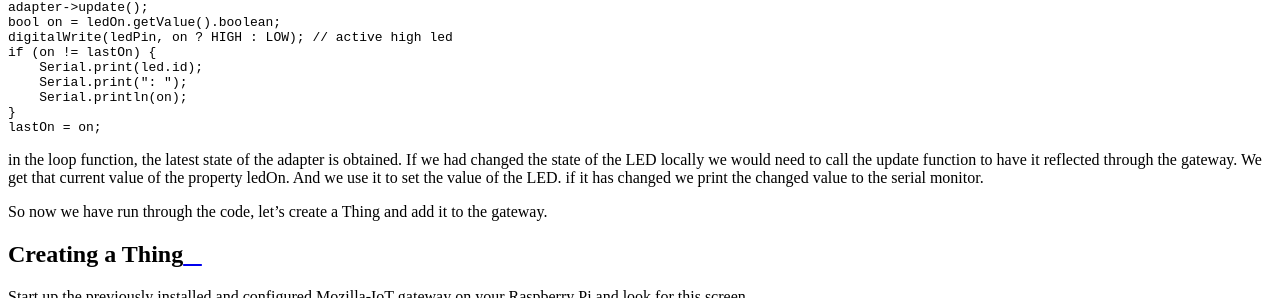
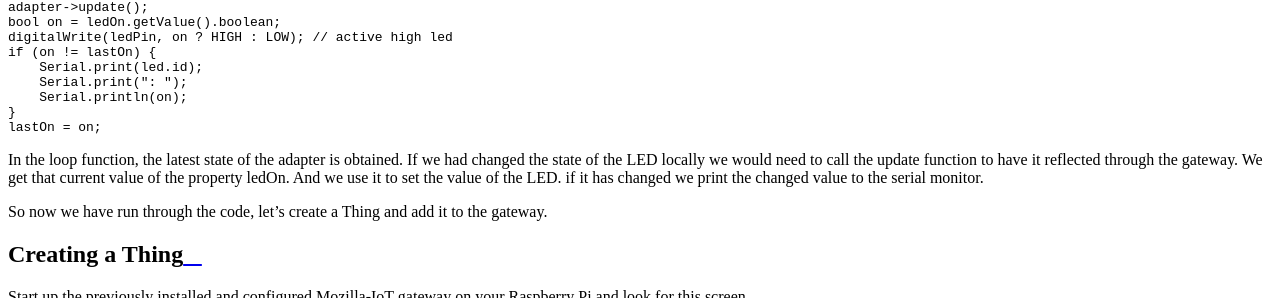
Before and after one commit to iot-bus/iot-bus.github.io, a Sphinx documentation site: the page built from docs/source/tutorials/iot-bus-mozilla-led.rst, in a window 1280 px wide and 900 px high, scrolled down 2858 px, cut to the strip 109-407 px from the top of the window. Built offline with Sphinx 7.4.7 and the Read the Docs theme 2.0.0, drawn with Linux system fonts in a browser that asks for light colours; some of the changed text lies outside the part shown.

Commit message:
minor edit

```diff
--- a/docs/source/tutorials/iot-bus-mozilla-led.rst
+++ b/docs/source/tutorials/iot-bus-mozilla-led.rst
@@ -29,7 +29,7 @@
 
 .. code-block:: c++
 
-    //TODO: Hardcode your wifi credentials here (and keep it private)
+    //TODO: Hardcode your WiFi credentials here (and keep it private)
     const char* ssid = ".........";
     const char* password = ".........";
 
@@ -127,7 +127,7 @@
     }
     lastOn = on;
 
-in the loop function, the latest state of the adapter is obtained. If we had changed the state of the LED locally
+In the loop function, the latest state of the adapter is obtained. If we had changed the state of the LED locally
 we would need to call the update function to have it reflected through the gateway. We get that current value of the property ledOn.
 And we use it to set the value of the LED. if it has changed we print the changed value to the serial monitor.
 
```
Also changed, not shown: other parts of docs/source/tutorials/iot-bus-mozilla-led.rst (+4 -1 lines).
